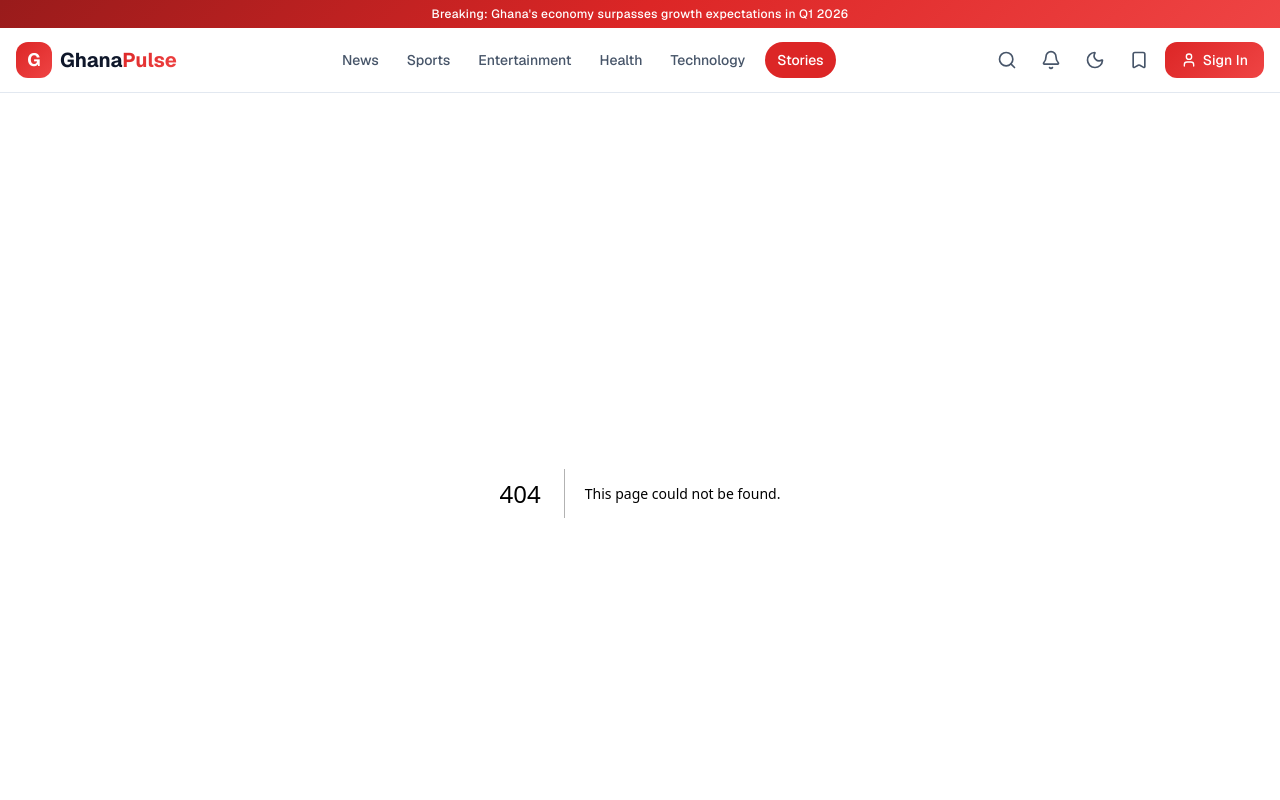
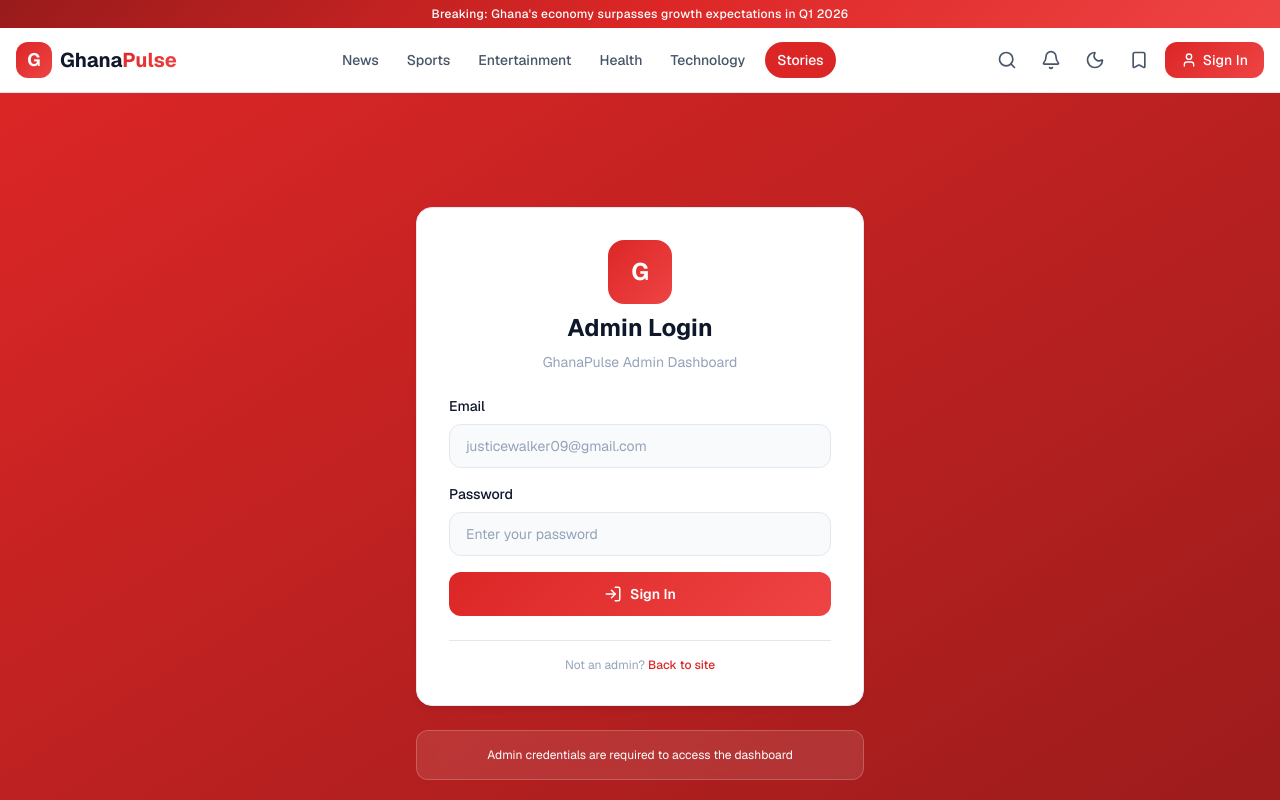
Before and after one commit to nketiadoreen99-pixel/GHANAPULSE, a Next.js app: page /admin/login in a window 1280 px wide. Before the commit this address had no page. Shown: the top 800 px of the page. Built offline with nearby package versions, Linux system fonts and the light colour scheme.

Commit message:
Add admin login page with Firebase authentication

```diff
--- /dev/null
+++ b/src/app/admin/login/page.tsx
@@ -0,0 +1,132 @@
+"use client";
+
+import { useState } from "react";
+import { useRouter } from "next/navigation";
+import Link from "next/link";
+import { LogIn, AlertCircle } from "lucide-react";
+import { signInWithEmailAndPassword } from "firebase/auth";
+import { auth } from "@/lib/firebase";
+
+export default function AdminLoginPage() {
+  const router = useRouter();
+  const [email, setEmail] = useState("");
+  const [password, setPassword] = useState("");
+  const [error, setError] = useState("");
+  const [loading, setLoading] = useState(false);
+
+  async function handleLogin(e: React.FormEvent) {
+    e.preventDefault();
+    setError("");
+    setLoading(true);
+
+    try {
+      // Check if email matches admin email
+      if (email !== "justicewalker09@gmail.com") {
+        setError("Invalid admin credentials");
+        setLoading(false);
+        return;
+      }
+
+      // Sign in with Firebase
+      await signInWithEmailAndPassword(auth, email, password);
+
+      // Store admin session
+      localStorage.setItem("adminEmail", email);
+      localStorage.setItem("isAdmin", "true");
+
+      // Redirect to admin dashboard
+      router.push("/admin");
+    } catch (err: any) {
+      setError(err.message || "Login failed. Please check your credentials.");
+    } finally {
+      setLoading(false);
+    }
+  }
+
+  return (
+    <div className="min-h-screen bg-gradient-to-br from-primary to-primary-dark flex items-center justify-center px-4 py-12">
+      <div className="w-full max-w-md">
+        {/* Card */}
+        <div className="bg-surface dark:bg-dark-surface rounded-2xl border border-border-light dark:border-dark-border shadow-elevated p-8 space-y-6">
+          {/* Header */}
+          <div className="text-center space-y-2">
+            <div className="w-16 h-16 rounded-xl gradient-primary flex items-center justify-center mx-auto">
+              <span className="text-text-inverse font-bold text-2xl">G</span>
+            </div>
+            <h1 className="text-2xl font-bold text-text-primary dark:text-dark-text-primary">
+              Admin Login
+            </h1>
+            <p className="text-sm text-text-tertiary dark:text-dark-text-tertiary">
+              GhanaPulse Admin Dashboard
+            </p>
+          </div>
+
+          {/* Error Alert */}
+          {error && (
+            <div className="flex gap-3 p-3 bg-accent-red/10 border border-accent-red rounded-lg">
+              <AlertCircle size={18} className="text-accent-red shrink-0 mt-0.5" />
+              <p className="text-sm text-accent-red">{error}</p>
+            </div>
+          )}
+
+          {/* Form */}
+          <form onSubmit={handleLogin} className="space-y-4">
+            <div>
+              <label className="block text-sm font-medium text-text-primary dark:text-dark-text-primary mb-2">
+                Email
+              </label>
+              <input
+                type="email"
+                value={email}
+                onChange={(e) => setEmail(e.target.value)}
+                placeholder="justicewalker09@gmail.com"
+                required
+                className="w-full h-11 px-4 text-sm rounded-lg border border-border-light dark:border-dark-border bg-surface-secondary dark:bg-dark-surface-secondary text-text-primary dark:text-dark-text-primary placeholder-text-tertiary focus:outline-none focus:ring-2 focus:ring-primary-light"
+              />
+            </div>
+
+            <div>
+              <label className="block text-sm font-medium text-text-primary dark:text-dark-text-primary mb-2">
+                Password
+              </label>
+              <input
+                type="password"
+                value={password}
+                onChange={(e) => setPassword(e.target.value)}
+                placeholder="Enter your password"
+                required
+                className="w-full h-11 px-4 text-sm rounded-lg border border-border-light dark:border-dark-border bg-surface-secondary dark:bg-dark-surface-secondary text-text-primary dark:text-dark-text-primary placeholder-text-tertiary focus:outline-none focus:ring-2 focus:ring-primary-light"
+              />
+            </div>
+
+            <button
+              type="submit"
+              disabled={loading}
+              className="w-full h-11 flex items-center justify-center gap-2 text-sm font-semibold text-text-inverse gradient-primary rounded-lg hover:opacity-90 transition-opacity disabled:opacity-50 disabled:cursor-not-allowed"
+            >
+              <LogIn size={18} />
+              {loading ? "Signing in..." : "Sign In"}
+            </button>
+          </form>
+
+          {/* Footer */}
+          <div className="pt-4 border-t border-border-light dark:border-dark-border text-center">
+            <p className="text-xs text-text-tertiary dark:text-dark-text-tertiary">
+              Not an admin?{" "}
+              <Link href="/" className="text-primary hover:text-primary-light transition-colors font-medium">
+                Back to site
+              </Link>
+            </p>
+          </div>
+        </div>
+
+        {/* Info Box */}
+        <div className="mt-6 p-4 bg-white/10 backdrop-blur-sm rounded-lg border border-white/20">
+          <p className="text-xs text-text-inverse text-center">
+            Admin credentials are required to access the dashboard
+          </p>
+        </div>
+      </div>
+    </div>
+  );
+}
--- a/src/app/admin/page.tsx
+++ b/src/app/admin/page.tsx
@@ -1,12 +1,15 @@
 "use client";
 
-import { useState } from "react";
+import { useState, useEffect } from "react";
+import { useRouter } from "next/navigation";
 import Link from "next/link";
 import {
   BarChart3, FileText, MessageSquare, Users, Eye, TrendingUp,
   Plus, Edit, Trash2, Settings, LogOut, ChevronRight, Search,
   Image as ImageIcon,
 } from "lucide-react";
+import { auth } from "@/lib/firebase";
+import { signOut } from "firebase/auth";
 import { mockArticles } from "@/lib/mock-data";
 import { formatNumber, formatDate, getCategoryBadgeClass } from "@/lib/utils";
 import { CATEGORIES } from "@/types";
@@ -21,12 +24,44 @@ const stats = [
 type Tab = "overview" | "articles" | "create" | "comments";
 
 export default function AdminDashboard() {
+  const router = useRouter();
   const [activeTab, setActiveTab] = useState<Tab>("overview");
   const [newTitle, setNewTitle] = useState("");
   const [newCategory, setNewCategory] = useState("news");
   const [newSummary, setNewSummary] = useState("");
   const [newContent, setNewContent] = useState("");
   const [uploadedImage, setUploadedImage] = useState<string | null>(null);
+  const [isAuthenticated, setIsAuthenticated] = useState(false);
+  const [adminEmail, setAdminEmail] = useState("");
+
+  useEffect(() => {
+    // Check if user is authenticated
+    const unsubscribe = auth.onAuthStateChanged((user) => {
+      const storedEmail = localStorage.getItem("adminEmail");
+      const isAdmin = localStorage.getItem("isAdmin");
+
+      if (user && storedEmail === "justicewalker09@gmail.com" && isAdmin === "true") {
+        setIsAuthenticated(true);
+        setAdminEmail(storedEmail);
+      } else {
+        setIsAuthenticated(false);
+        router.push("/admin/login");
+      }
+    });
+
+    return () => unsubscribe();
+  }, [router]);
+
+  async function handleLogout() {
+    try {
+      await signOut(auth);
+      localStorage.removeItem("adminEmail");
+      localStorage.removeItem("isAdmin");
+      router.push("/admin/login");
+    } catch (error) {
+      console.error("Logout error:", error);
+    }
+  }
 
   const tabs: { id: Tab; label: string; icon: React.ElementType }[] = [
     { id: "overview", label: "Overview", icon: BarChart3 },
@@ -57,6 +92,16 @@ export default function AdminDashboard() {
 
   return (
     <div className="max-w-7xl mx-auto px-4 py-6">
+      {!isAuthenticated ? (
+        <div className="flex items-center justify-center min-h-screen">
+          <div className="text-center">
+            <div className="w-12 h-12 rounded-lg gradient-primary flex items-center justify-center mx-auto mb-4">
+              <span className="text-text-inverse font-bold text-lg">G</span>
+            </div>
+            <p className="text-text-secondary dark:text-dark-text-secondary">Loading...</p>
+          </div>
+        </div>
+      ) : (
       <div className="flex flex-col lg:flex-row gap-6">
         {/* Sidebar */}
         <aside className="lg:w-56 shrink-0">
@@ -92,9 +137,12 @@ export default function AdminDashboard() {
               <button className="w-full flex items-center gap-2.5 px-3 py-2.5 text-sm text-text-secondary hover:text-text-primary rounded-lg hover:bg-surface-tertiary dark:text-dark-text-secondary dark:hover:bg-dark-surface-tertiary">
                 <Settings size={18} /> Settings
               </button>
-              <Link href="/" className="w-full flex items-center gap-2.5 px-3 py-2.5 text-sm text-text-secondary hover:text-text-primary rounded-lg hover:bg-surface-tertiary dark:text-dark-text-secondary dark:hover:bg-dark-surface-tertiary">
-                <LogOut size={18} /> Back to Site
-              </Link>
+              <button
+                onClick={handleLogout}
+                className="w-full flex items-center gap-2.5 px-3 py-2.5 text-sm text-accent-red hover:text-accent-red hover:bg-surface-tertiary dark:hover:bg-dark-surface-tertiary rounded-lg transition-colors"
+              >
+                <LogOut size={18} /> Logout
+              </button>
             </div>
           </div>
         </aside>
@@ -325,6 +373,7 @@ export default function AdminDashboard() {
           )}
         </div>
       </div>
+      )}
     </div>
   );
 }
```
